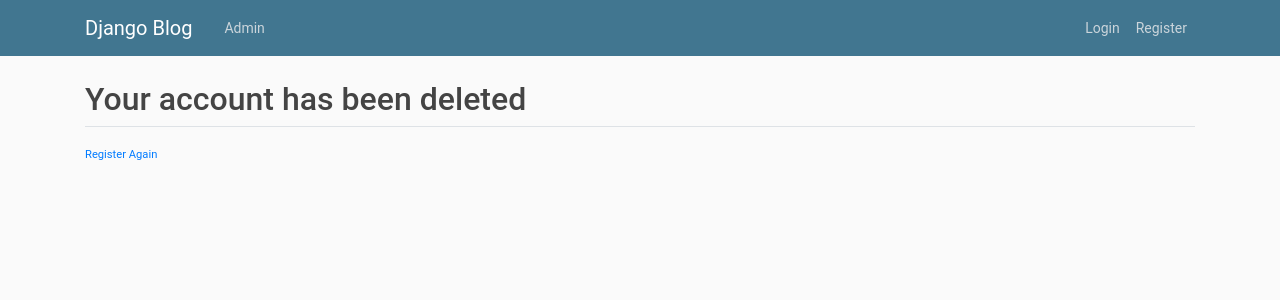
After one commit to ROroutsi/ROroutsi-SoC---PROJECT2, a Django app: page /deleted/ in a window 1280 px wide. The commit adds this page. Shown: the top 300 px of the page. Run offline with Django 3.2, Linux system fonts and the light colour scheme; some libraries are stand-ins or nearby versions.

Commit message:
first commit

```diff
--- a/blogproject/blogproject/urls.py
+++ b/blogproject/blogproject/urls.py
@@ -15,15 +15,12 @@ Including another URLconf
 """
 from django.contrib import admin
 from django.contrib.auth import views as auth_views
-from users import views as users_views
 from django.urls import path, include
 
 urlpatterns = [
     path('admin/', admin.site.urls),
     path('', include('blogs.urls')),
-    path('register/', users_views.register, name='register'),
+    path('', include('users.urls')),
     path('login/', auth_views.LoginView.as_view(template_name='users/login.html'), name='login'),
-    path('logout/', auth_views.LogoutView.as_view(template_name='users/logout.html'), name='logout'),
-    path('profile/', users_views.profile, name='profile'),
-    path('profile/delete/<int:pk>', users_views.delete.as_view(template_name='users/delete.html'), name='delete')
+    path('logout/', auth_views.LogoutView.as_view(template_name='users/logout.html'), name='logout')
 ]
--- a/blogproject/blogs/urls.py
+++ b/blogproject/blogs/urls.py
@@ -1,8 +1,9 @@
-from django.urls import path, re_path
+from django.urls import path
 from . import views
 
 urlpatterns = [
     path('', views.home, name='home'),
     path('like/', views.likes, name='like'),
     path('article/<int:id>/<slug:slug>/', views.slug, name='slug')
+
 ]
--- a/blogproject/templates/users/delete.html
+++ b/blogproject/templates/users/delete.html
@@ -8,7 +8,7 @@
                 <h2> Confirm you want to delete your account </h2>
             </fieldset>
             <div class="form-group">
-                <button  class="btn btn-outline-danger" href="{% url 'login'%}" type="submit">Confirm</button>
+                <button  class="btn btn-outline-danger" type="submit">Confirm</button>
                 <a class="btn btn-outline-info" href="{% url 'home' %}">Cancel</a>
             </div>
         </form>
--- /dev/null
+++ b/blogproject/templates/users/deleted.html
@@ -0,0 +1,9 @@
+{% extends "blogs/index.html" %}
+{% block content %}
+    <h2>Your account has been deleted</h2>
+    <div class="border-top pt-3">
+        <small class="text-muted">
+            <a href="{%url 'register' %}">Register Again</a>
+        </small>
+    </div>
+{% endblock content %}
--- /dev/null
+++ b/blogproject/users/urls.py
@@ -0,0 +1,9 @@
+from django.urls import path
+from . import views
+
+urlpatterns = [
+path('register/', views.register, name='register'),
+path('deleted/', views.deleted, name='deleted'),
+path('profile/', views.profile, name='profile'),
+path('profile/delete/<int:pk>', views.delete.as_view(template_name='users/delete.html'), name='delete')
+]
--- a/blogproject/users/views.py
+++ b/blogproject/users/views.py
@@ -1,10 +1,9 @@
 from django.shortcuts import render, redirect
 from django.contrib.auth.models import User
 from django.contrib.auth.decorators import login_required
-from django.views.generic import DeleteView, CreateView
+from django.views.generic import DeleteView
 from django.contrib import messages
 from django.contrib.auth.mixins import LoginRequiredMixin
-from django.contrib.messages.views import SuccessMessageMixin
 from .forms import UserRegisterForm
 
 def register(request):
@@ -12,17 +11,19 @@ def register(request):
 		form = UserRegisterForm(request.POST)
 		if form.is_valid():
 			form.save()
-			messages.success(request, 'Account created! You can now login!')
+			messages.success(request, 'Account created. You can now login!')
 			return redirect('login')
 	else:
 		form = UserRegisterForm()
 	return render(request, 'users/register.html', {'form' : form})
 
+def deleted(request):
+	return render(request, 'users/deleted.html')
+
 @login_required
 def profile(request):
 	return render(request, 'users/profile.html')
 
-class delete(SuccessMessageMixin, LoginRequiredMixin, DeleteView):
+class delete(LoginRequiredMixin, DeleteView):
 	model = User
-	success_url = "/login"
-	success_message = 'Your account has been deleted!'
+	success_url = "/deleted"
```
Also changed, not shown: blogproject/db.sqlite3.
